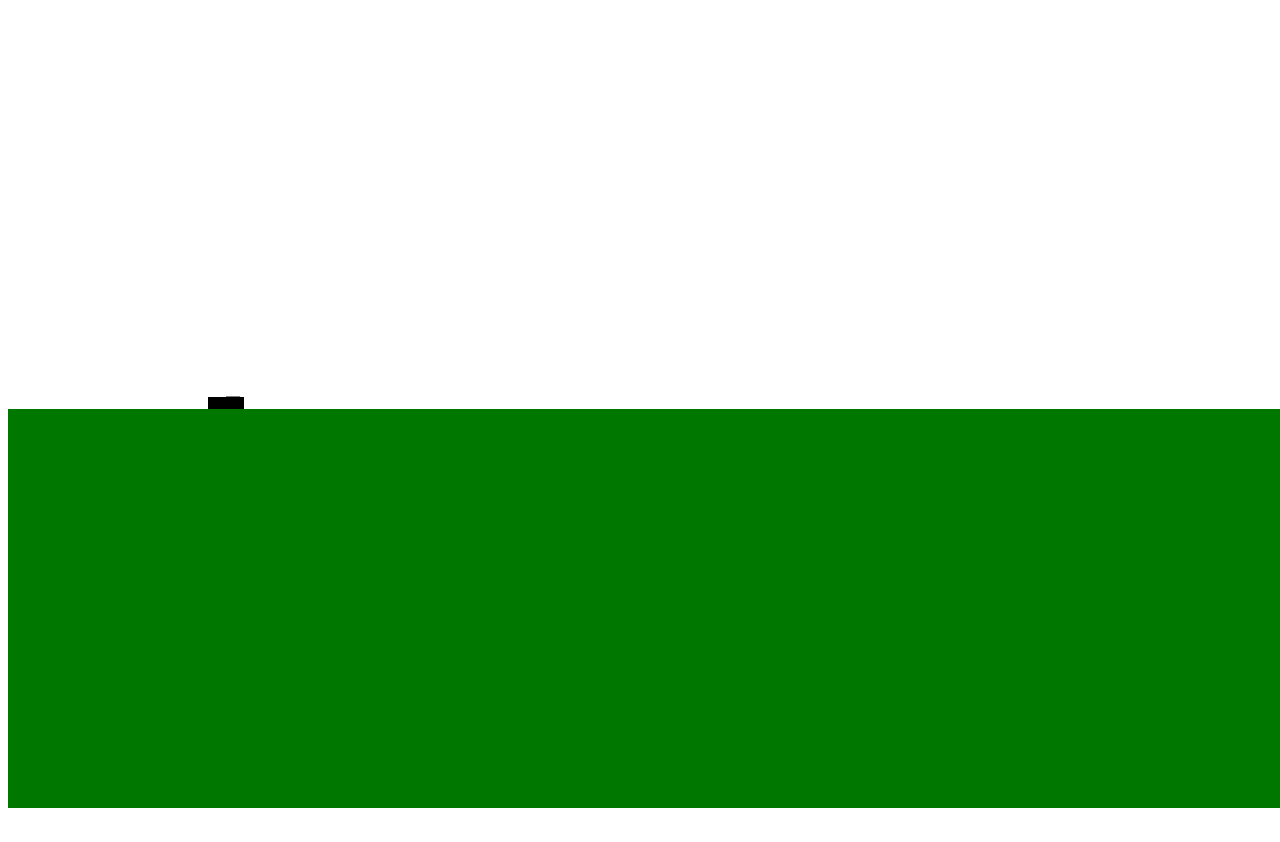
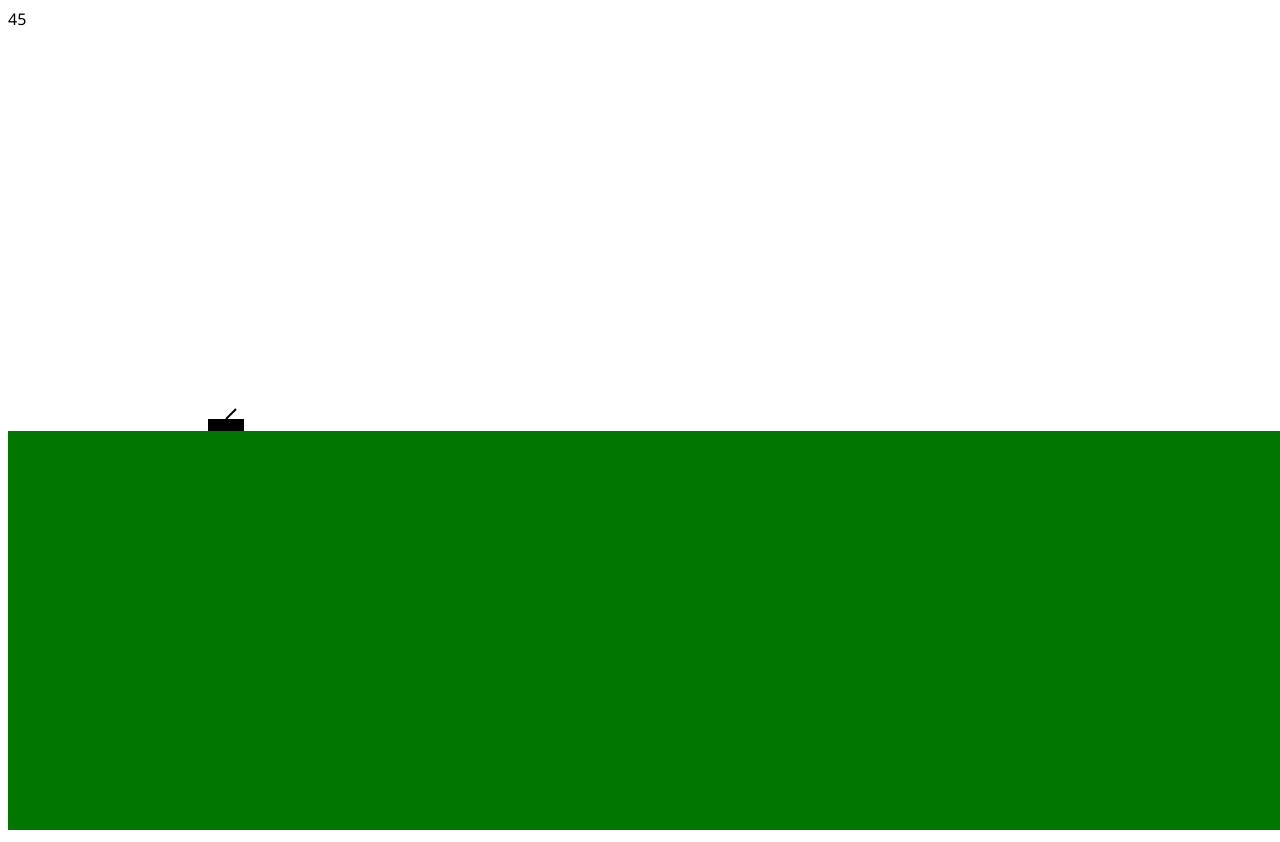
Before and after one commit to amypellegrini/armored, a website: page src/index.html in a window 1280 px wide. Shown: the top 842 px of the page. Before the commit the page ends 820 px from the top, so only its background shows below. Drawn offline with Linux system fonts and the light colour scheme; files that its build step writes are made by us from their sources.

Commit message:
Adjust and display gun angle

```diff
--- a/src/client.js
+++ b/src/client.js
@@ -27,21 +27,22 @@ for (let x = 0; x < width * 4; x++) {
 ctx.putImageData(terrain, 0, 0);
 ctx.fillRect(tankX, tankY, tankWidth, tankHeight);
 
-let gunAngle = 45;
+let gunAngle = -45;
 
 function drawGun() {
+  ctx.lineWidth = 2;
+
   ctx.beginPath();
-  ctx.strokeStyle = "black";
+  ctx.translate(gunX, gunY);
+  ctx.moveTo(0, 0);
 
-  ctx.translate(gunX, gunY);
-
-  const radian = (gunAngle * Math.PI) / 180;
+  const radian = ((gunAngle - 45) * Math.PI) / 180;
 
   ctx.rotate(radian);
+
   ctx.translate(-gunX, -gunY);
+  ctx.lineTo(gunX + 10, gunY + 10);
 
-  ctx.moveTo(gunX, gunY);
-  ctx.lineTo(gunX + 10, gunY - 10);
   ctx.stroke();
 
   ctx.closePath();
@@ -49,6 +50,21 @@ function drawGun() {
 }
 
 drawGun();
+updateAngleDisplay();
+
+function updateAngleDisplay() {
+  const angleDisplay = document.getElementById("angle");
+
+  if (angleDisplay) {
+    let displayAngle = Math.abs(gunAngle);
+
+    if (displayAngle > 90) {
+      displayAngle = 90 - (displayAngle - 90);
+    }
+
+    angleDisplay.innerText = displayAngle;
+  }
+}
 
 function eraseGun() {
   ctx.clearRect(gunX - tankWidth / 2, gunY - 15, tankWidth, 15);
@@ -58,12 +74,14 @@ const handleLeftKeyPress = (event) => {
   eraseGun();
   gunAngle--;
   drawGun();
+  updateAngleDisplay();
 };
 
 const handleRightKeyPress = (event) => {
   eraseGun();
   gunAngle++;
   drawGun();
+  updateAngleDisplay();
 };
 
 const keyPressMap = {
--- a/src/index.html
+++ b/src/index.html
@@ -3,6 +3,10 @@
   <title>Armoured</title>
 </head>
 <body>
+  <div
+    id="angle"
+    style="font-family: 'Segoe UI', Tahoma, Geneva, Verdana, sans-serif"
+  ></div>
   <canvas id="canvas" width="1600" height="800"></canvas>
   <script src="js/client.js"></script>
 </body>
```
